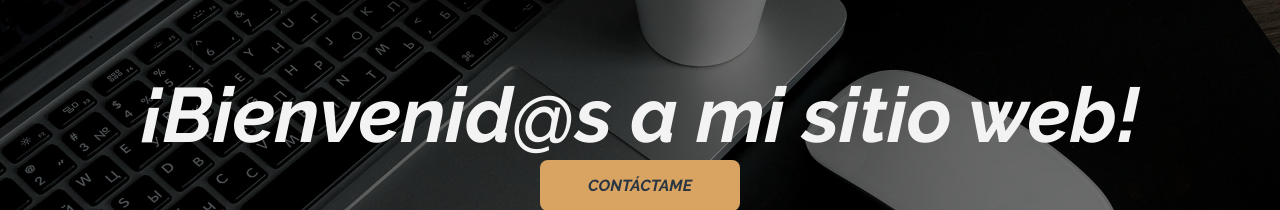
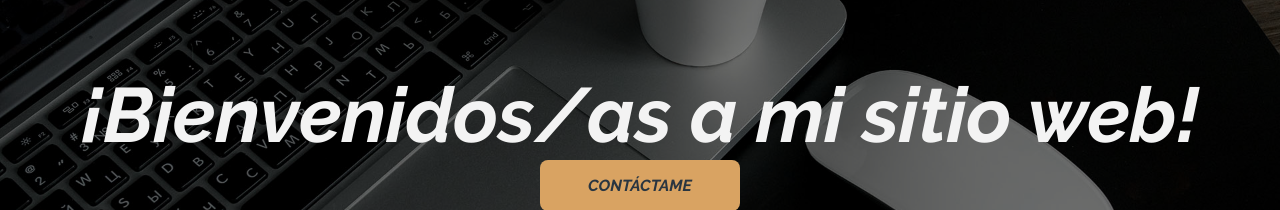
Before and after one commit to DalitCristal/landingpage, a website: page index.html in a window 1280 px wide. Shown: the part 316-526 px from the top of the page. Drawn offline with Linux system fonts and the light colour scheme.

Commit message:
change in home

```diff
--- a/index.html
+++ b/index.html
@@ -91,7 +91,7 @@
       <article class="home-image">
         <aside class="home-image-opacity">
           <div class="home-image-content">
-            <h2 class="home-image-title">¡Bienvenid@s a mi sitio web!</h2>
+            <h2 class="home-image-title">¡Bienvenidos/as a mi sitio web!</h2>
             <a href="#contacto" class="btn"> CONTÁCTAME </a>
           </div>
         </aside>
```
